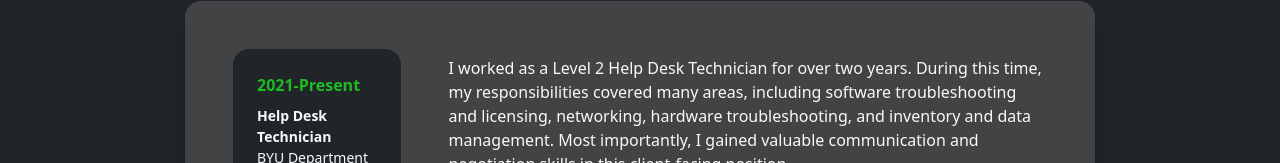
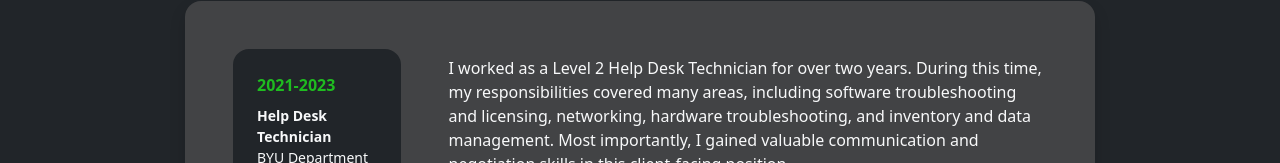
Before and after one commit to Jbird757/resume-site, a React (Create React App) app: page /Resume in a window 1280 px wide. Shown: the part 707-870 px from the top of the page. Built offline with nearby package versions, Linux system fonts and the light colour scheme.

Commit message:
Updated Jobs

```diff
--- a/src/components/ResumeContents.js
+++ b/src/components/ResumeContents.js
@@ -44,7 +44,7 @@ const Contents = () => {
                                 <div className="row align-items-center gx-5">
                                     <div className="col text-center text-lg-start mb-4 mb-lg-0">
                                         <div className="bg-dark p-4 rounded-4">
-                                            <div className="text-primary-2 fw-bolder mb-2">2021-Present</div>
+                                            <div className="text-primary-2 fw-bolder mb-2">2021-2023</div>
                                             <div className="text-light small fw-bolder">Help Desk Technician</div>
                                             <div className="small text-light fw-light">BYU Department of Physics and Astronomy</div>
                                             <div className="small text-light fw-light">Provo, UT</div>
```
